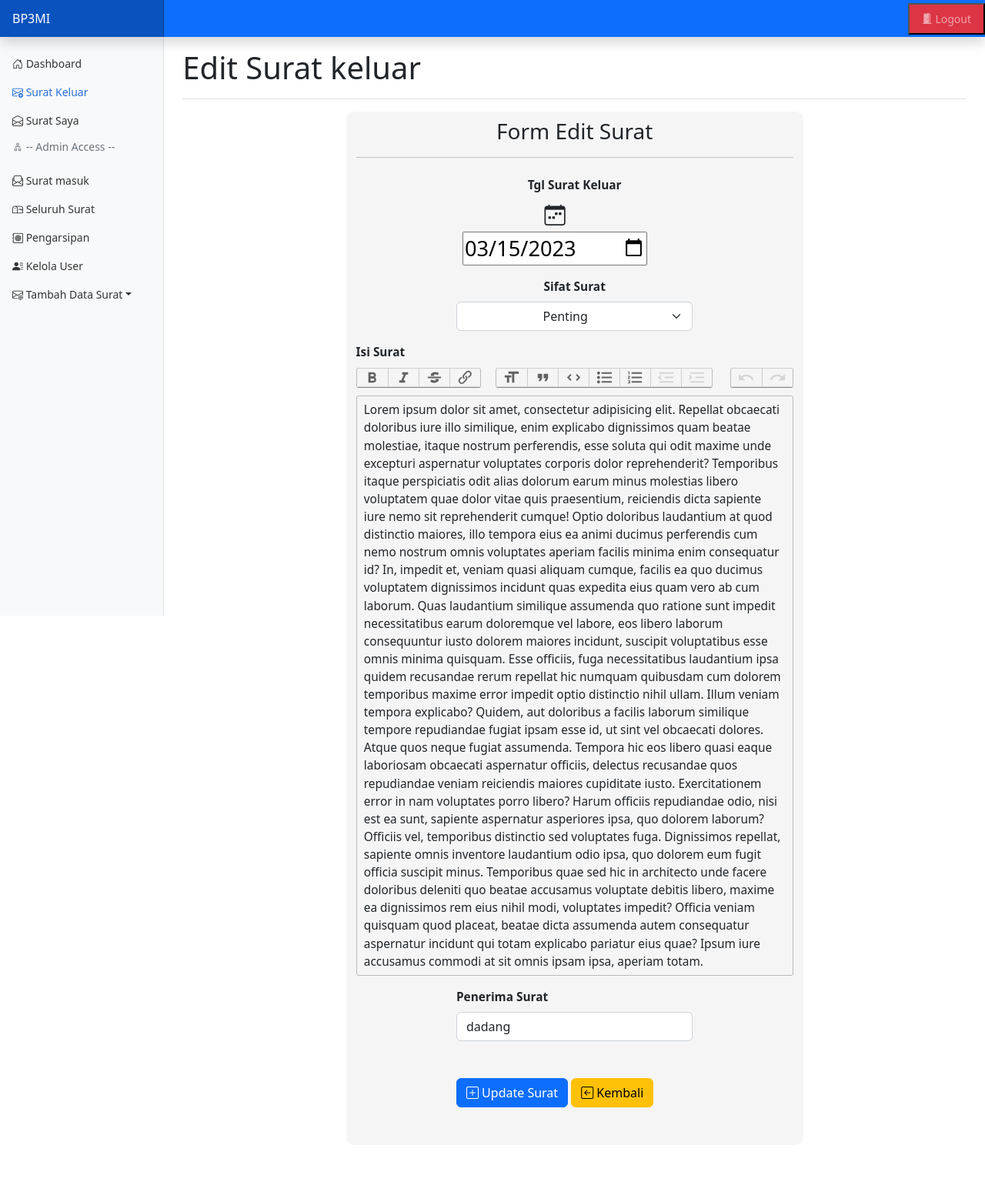
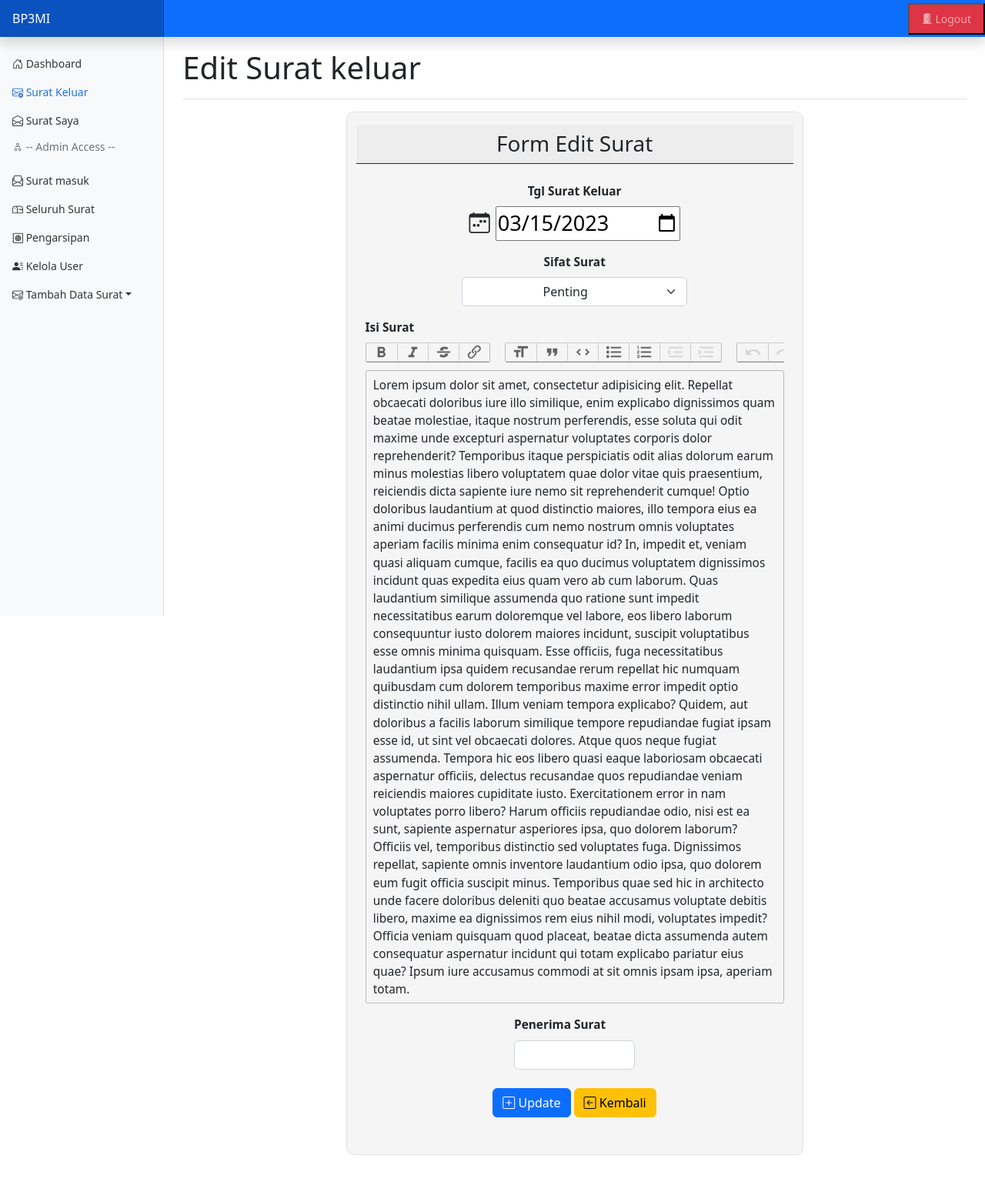
Before and after one commit to resnaml/Laravel_Sistem-Informasi-Surat, a Laravel app: page /dashboard/suratkeluar/1/edit in a window 1280 px wide. Shown: the whole page at 77% size. Before the commit the page ends 1439 px from the top, so only its background shows below. Run offline with Laravel 8, Linux system fonts and the light colour scheme; a user stored in the database is signed in; data comes from the database, SQL or seed files in the repository; data that the repository does not hold is empty; some libraries are stand-ins or nearby versions.

Commit message:
view-fixing

```diff
--- a/app/Http/Controllers/SuratKeluarController.php
+++ b/app/Http/Controllers/SuratKeluarController.php
@@ -108,7 +108,7 @@
         ];
         $validatedData = $request->validate($rules);
         $validatedData['user_id'] = auth()->user()->id;
-        $validatedData['perihal'] = (strip_tags($request->perihal));
+        $validatedData['perihal'] = ($request->perihal);
         Suratkeluar::where('id', $suratkeluar->id)
                     ->update($validatedData);
         return redirect('/dashboard/suratkeluar')->with('warning','Surat Keluar berhasil terbuat !!!');
--- a/resources/views/dashboard/jenissurat/index.blade.php
+++ b/resources/views/dashboard/jenissurat/index.blade.php
@@ -1,7 +1,7 @@
 @extends('dashboard.layouts.main')
 
 @section('container')
-    <div class="d-flex justify-content-between flex-wrap flex-md-nowrap align-items-center pt-3 pb-2 mb-3 border-bottom border-dark">
+    <div class="d-flex justify-content-between flex-wrap flex-md-nowrap align-items-center pt-3 pb-2 mb-4 border-bottom border-dark">
         <h2>Form Jenis Surat</h1>
     </div>
 
@@ -19,7 +19,7 @@
     </div>
     @endif
 
-    <div class="card col-10 container-fluid text-center" style="width: 34rem;">
+    <div class="card col-10 container-fluid border text-center" style="width: 34rem;">
         <div class="container">
             <a class="btn btn-success mb-3 mt-3" href="/dashboard/jenissurat/create">Buat Kode Surat</a>
         </div>
--- a/resources/views/dashboard/pengarsipan/arsipBerguna.blade.php
+++ b/resources/views/dashboard/pengarsipan/arsipBerguna.blade.php
@@ -11,10 +11,10 @@
 
         <a class="d-flex btn btn-success me-3 mb-3 border-bottom" href="/dashboard/suratkeluarcetak" target="_blank"><i class="bi bi-printer"> Cetak Data</i></a>
 
-        <form class="d-flex col-lg-3 pt-1 pb-3" role="search" action="">
+        {{-- <form class="d-flex col-lg-3 pt-1 pb-3" role="search" action="">
             <input class="form-control me-2" type="search" placeholder="Search" aria-label="Search">
             <button class="btn btn-outline-success" type="submit">Search</button>
-        </form>
+        </form> --}}
     </div>
 
     <div class="table-responsive d-flex justify-content-between flex-wrap flex-md-nowrap align-items-center pt-3 pb-2 mb-1">
--- a/resources/views/dashboard/pengarsipan/arsipDinamis.blade.php
+++ b/resources/views/dashboard/pengarsipan/arsipDinamis.blade.php
@@ -11,10 +11,10 @@
 
         <a class="d-flex btn btn-success me-3 mb-3 border-bottom" href="/dashboard/suratkeluarcetak" target="_blank"><i class="bi bi-printer"> Cetak Data</i></a>
 
-        <form class="d-flex col-lg-3 pt-1 pb-3" role="search" action="">
+        {{-- <form class="d-flex col-lg-3 pt-1 pb-3" role="search" action="">
             <input class="form-control me-2" type="search" placeholder="Search" aria-label="Search">
             <button class="btn btn-outline-success" type="submit">Search</button>
-        </form>
+        </form> --}}
     </div>
 
     <div class="table-responsive d-flex justify-content-between flex-wrap flex-md-nowrap align-items-center pt-3 pb-2 mb-1">
--- a/resources/views/dashboard/pengarsipan/arsipPenting.blade.php
+++ b/resources/views/dashboard/pengarsipan/arsipPenting.blade.php
@@ -11,10 +11,10 @@
 
         <a class="d-flex btn btn-success me-3 mb-3 border-bottom" href="/dashboard/suratkeluarcetak" target="_blank"><i class="bi bi-printer"> Cetak Data</i></a>
 
-        <form class="d-flex col-lg-3 pt-1 pb-3" role="search" action="">
+        {{-- <form class="d-flex col-lg-3 pt-1 pb-3" role="search" action="">
             <input class="form-control me-2" type="search" placeholder="Search" aria-label="Search">
             <button class="btn btn-outline-success" type="submit">Search</button>
-        </form>
+        </form> --}}
     </div>
 
     <div class="table-responsive d-flex justify-content-between flex-wrap flex-md-nowrap align-items-center pt-3 pb-2 mb-1">
--- a/resources/views/dashboard/pengarsipan/arsipVital.blade.php
+++ b/resources/views/dashboard/pengarsipan/arsipVital.blade.php
@@ -11,10 +11,10 @@
 
         <a class="d-flex btn btn-success me-3 mb-3 border-bottom" href="/dashboard/suratkeluarcetak" target="_blank"><i class="bi bi-printer"> Cetak Data</i></a>
 
-        <form class="d-flex col-lg-3 pt-1 pb-3" role="search" action="">
+        {{-- <form class="d-flex col-lg-3 pt-1 pb-3" role="search" action="">
             <input class="form-control me-2" type="search" placeholder="Search" aria-label="Search">
             <button class="btn btn-outline-success" type="submit">Search</button>
-        </form>
+        </form> --}}
     </div>
 
     <div class="table-responsive d-flex justify-content-between flex-wrap flex-md-nowrap align-items-center pt-3 pb-2 mb-1">
--- a/resources/views/dashboard/surat-saya.blade.php
+++ b/resources/views/dashboard/surat-saya.blade.php
@@ -24,8 +24,8 @@
                                     <h6 class="card-title mt-2"><i class="bi bi-dash-lg"></i> {{ $surat->jenissurat['namejenis'] }} <i class="bi bi-dash-lg"></i></h6>
                                     <h6 class="card-title"><i class="bi bi-dash-lg"></i> {{ $surat->sifatsurat['namesifat'] }} <i class="bi bi-dash-lg"></i></h6>
                                 </div>
-                                <a class="btn btn-primary mt-3" href="#"> Buka Surat</a>
-                                <a class="btn btn-danger mt-3" href="#"> <i class="bi bi-trash-fill"></i></a>
+                                <a class="btn btn-primary mt-3" href="/dashboard/suratsaya/{{ $surat->id }}"> Buka Surat</a>
+                                <a class="btn btn-danger mt-3" href="#"><i class="bi bi-trash-fill"></i></a>
                             </div>
                             <div class="card-footer">
                                 <small class="text-body-secondary">Terakhir {{ $surat->created_at->diffForHumans() }}</small>
--- a/resources/views/dashboard/surat/index.blade.php
+++ b/resources/views/dashboard/surat/index.blade.php
@@ -35,7 +35,7 @@
                     @endif
                 <td>{{ $surat->jenissurat['kodesurat'] ?? '' }}-{{ str_pad($surat->no_surat_keluar, 4, '0', STR_PAD_LEFT) }}</td>
                 <td>{{ $surat->tgl_surat_keluar }}</td>
-                <td>{{ $surat->penerima_surat }}</td>
+                <td>{{ $surat->kepada_id['name'] }}</td>
                 <td>{{ $surat->user->name }}</td>
                 <td>{{ $surat->status }}</td>
                 <td>{{ $surat->created_at->diffForHumans() }}</td>
--- a/resources/views/dashboard/suratkeluar/edit.blade.php
+++ b/resources/views/dashboard/suratkeluar/edit.blade.php
@@ -1,21 +1,20 @@
 @extends('dashboard.layouts.main')
 
 @section('container')
-    <div class="d-flex justify-content-between flex-wrap flex-md-nowrap align-items-center pt-3 pb-2 mb-2 border-bottom">
+    <div class="d-flex justify-content-between flex-wrap flex-md-nowrap align-items-center pt-3 pb-2 mb-3 border-bottom">
         <h1 class="h1">Edit Surat keluar</h1>
     </div>
 
-<div class="card mt-3 container-fluid col-7">
-    <div class="card-header-">
+<div class="card mt-3 container col-7 border mb-5">
         <form method="post" action="/dashboard/suratkeluar/{{ $surat->id }}" class="mb-5">
             @method('put')
             @csrf
-        <h3 class="mb-2 text-center mt-2">Form Edit Surat</h3>
-        <hr class="featurette-divider mb-4">
+            <h3 class="mb-4 card-header text-center border-dark border-bottom mt-3">Form Edit Surat</h3>
 
-            <div class="mb-3 col-7 container text-center">
-            <label for="tgl_surat_keluar" class="form-label container"><b> Tgl Surat Keluar</b></label>
-            <div class="mb-3 col-10">
+            <div class="container">
+                <div class="mb-3 text-center">
+                    <label for="tgl_surat_keluar" class="form-label"><b> Tgl Surat Keluar</b></label>
+                        <div class="mb-3 col-10 container">
                             <i class="bi bi-calendar-week" style="font-size: 1.7rem; "> <input type="date" id="tgl_surat_keluar" name="tgl_surat_keluar" class="@error('tgl_surat_keluar') is-invalid @enderror" required value="{{ old('tgl_surat_keluar',$surat->tgl_surat_keluar) }}"></i>
                             @error('tgl_surat_keluar')
                             <div class="invalid-feedback">
@@ -24,21 +23,10 @@
                             @enderror
                         </div>
                 </div>
-            {{-- <div class="mb-3 col-7 container">
-                <label for="jenissurat" class="form-label"><b> Surat </b></label>
-                <select class="form-select mb-3" name="jenissurat_id">
-                    @foreach ($jenissurats as $jenissurat)
-                    @if(old('jenissurat_id',$surat->jenissurat_id) == $jenissurat->id)
-                    <option value="{{ $jenissurat->id }}" selected>{{ $jenissurat->namejenis }}</option>
-                    @else
-                    <option value="{{ $jenissurat->id }}">{{ $jenissurat->namejenis }}</option>
-                    @endif
-                    @endforeach
-                </select>
-            </div> --}}
-            <div class="mb-3 col-7 text-center container">
+
+                <div class="mb-3 col-7 container text-center">
                     <label for="jenissurat" class="form-label"><b>Sifat Surat </b></label>
-                <select class="form-select mb-3 col-7 container text-center" name="sifat_id">
+                    <select class="form-select mb-3 col-7 text-center" name="sifat_id">
                         @foreach ($sifat as $sifats)
                         @if(old('sifat_id',$surat->sifat_id) == $sifats->id)
                         <option value="{{ $sifats->id }}" selected>{{ $sifats->namesifat }}</option>
@@ -48,6 +36,7 @@
                         @endforeach
                     </select>
                 </div>
+
                 <div class="mb-3">
                     <label for="perihal" class="form-label"><b> Isi Surat </b></label>
                     <input id="perihal" type="hidden" name="perihal" value="{{ old('perihal',$surat->perihal) }}" required>
@@ -56,25 +45,18 @@
                     @enderror
                     <trix-editor input="perihal"></trix-editor>
                 </div>
-            <div class="mb-5 col-7 container">
+
+                <div class="mb-3 col-4 container">
                     <label for="penerimasurat" class="form-label"><b> Penerima Surat </b></label>
-                <input type="text" class="form-control @error('penerima_surat') is-invalid @enderror" id="penerima_surat" name="penerima_surat" required value="{{ old('penerima_surat', $surat->penerima_surat) }}">
-                @error('penerima_surat')
-                <div class="invalid-feedback">
-                    {{ $message }}
-                </div>
-                @enderror
+                    <input type="text" class="form-control @error('penerima_surat') is-invalid @enderror" name="penerima_surat" readonly value="{{ old('kepada_id', $surat->kepada_id['name']) }}">
                 </div>
 
-            <div class="mb-2 col-7 container mt-2">
-                <button type="submit" class="btn btn-primary m-right-3"><i class="bi bi-plus-square"></i> Update Surat</button>
-
+            </div>
+            <div class="col-5 container mt-4">
+                <button type="submit" class="btn btn-primary m-right-3"><i class="bi bi-plus-square"></i> Update</button>
                 <a class="btn btn-warning" href="/dashboard/suratkeluar"><i class="bi bi-arrow-left-square"></i> Kembali</a>
             </div>
-
-
         </form>
-    </div>
 </div>
 
 @endsection
--- a/resources/views/dashboard/suratkeluar/surat-pdf.blade.php
+++ b/resources/views/dashboard/suratkeluar/surat-pdf.blade.php
@@ -74,7 +74,7 @@
                 Dengan hormat.
             </p>
         <table class="static mt-lg-5 justify-content-center" align="center"  style="width: 100%;">
-            <td>{{ $suratkeluar->perihal }}</td>
+            <td>{{ strip_tags($suratkeluar->perihal) }}</td>
         </table>
             <p align="container mt-5">
                 Atas perhatian dan kerjasamanya, kami sampaikan terima kasih.
--- a/resources/views/dashboard/user/edit.blade.php
+++ b/resources/views/dashboard/user/edit.blade.php
@@ -55,7 +55,7 @@
                             @enderror
                         </div>
 
-                        <div class="mb-3">
+                        <div class="mb-4">
                             <label for="telepon" class="form-label"><b>No telepon</b></label>
                             <input type="number" name="telepon" class="form-control @error('telepon') is-invalid @enderror" value="{{ old('telepon') }}">
                         </div>
```
Also changed, not shown: app/Models/Suratmasuk.php (+16 -16 lines), resources/views/dashboard/jenissurat/create.blade.php (+8 -10 lines), resources/views/dashboard/sifatsurat/create.blade.php (+9 -14 lines), resources/views/dashboard/sifatsurat/index.blade.php (+4 -3 lines), resources/views/dashboard/surat/seluruh.blade.php (+12 -13 lines), resources/views/dashboard/suratkeluar/show.blade.php (+11 -11 lines), database/migrations/2022_10_04_072851_create_pengarsipans_table.php. Lines whose indentation alone changed are shown as unchanged.
